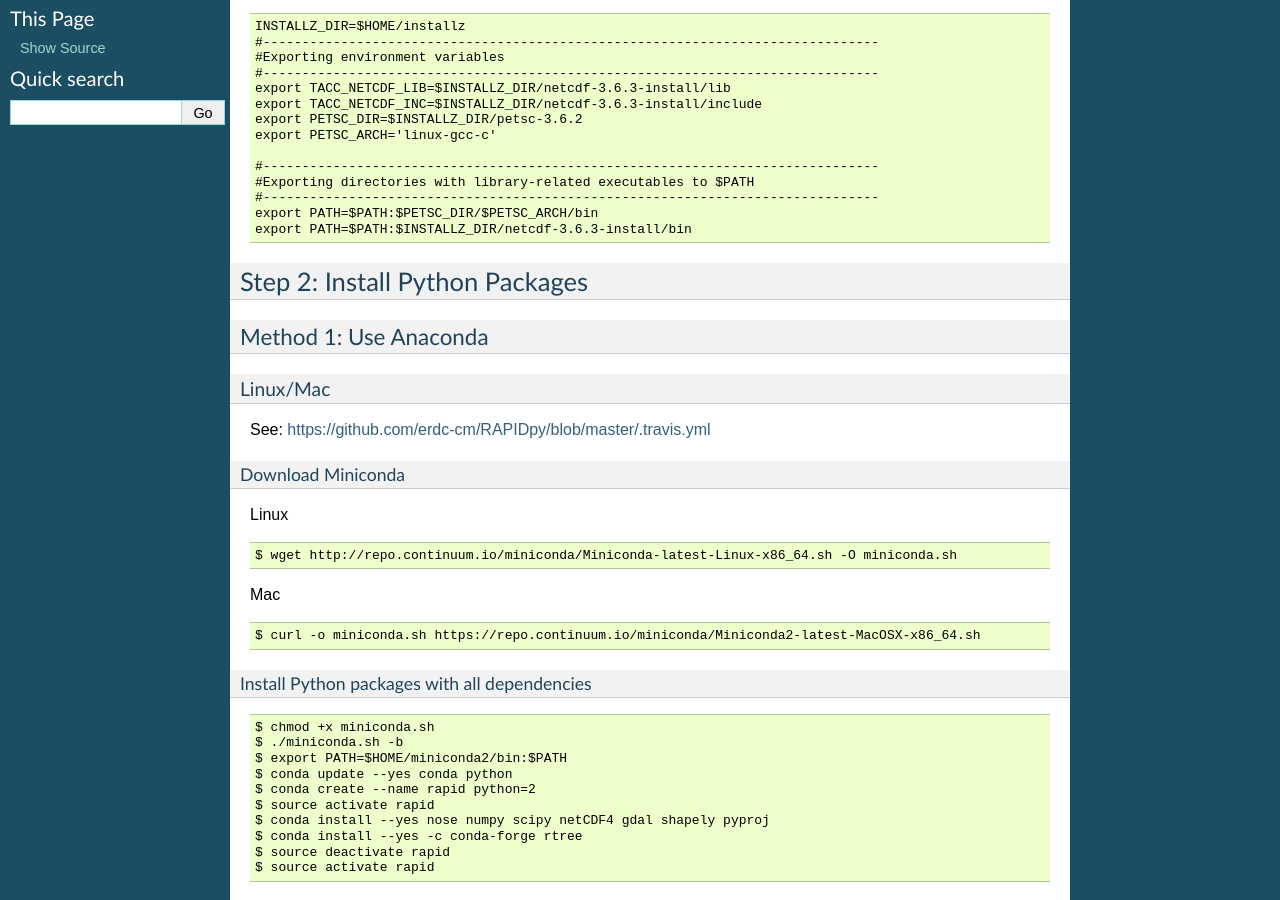
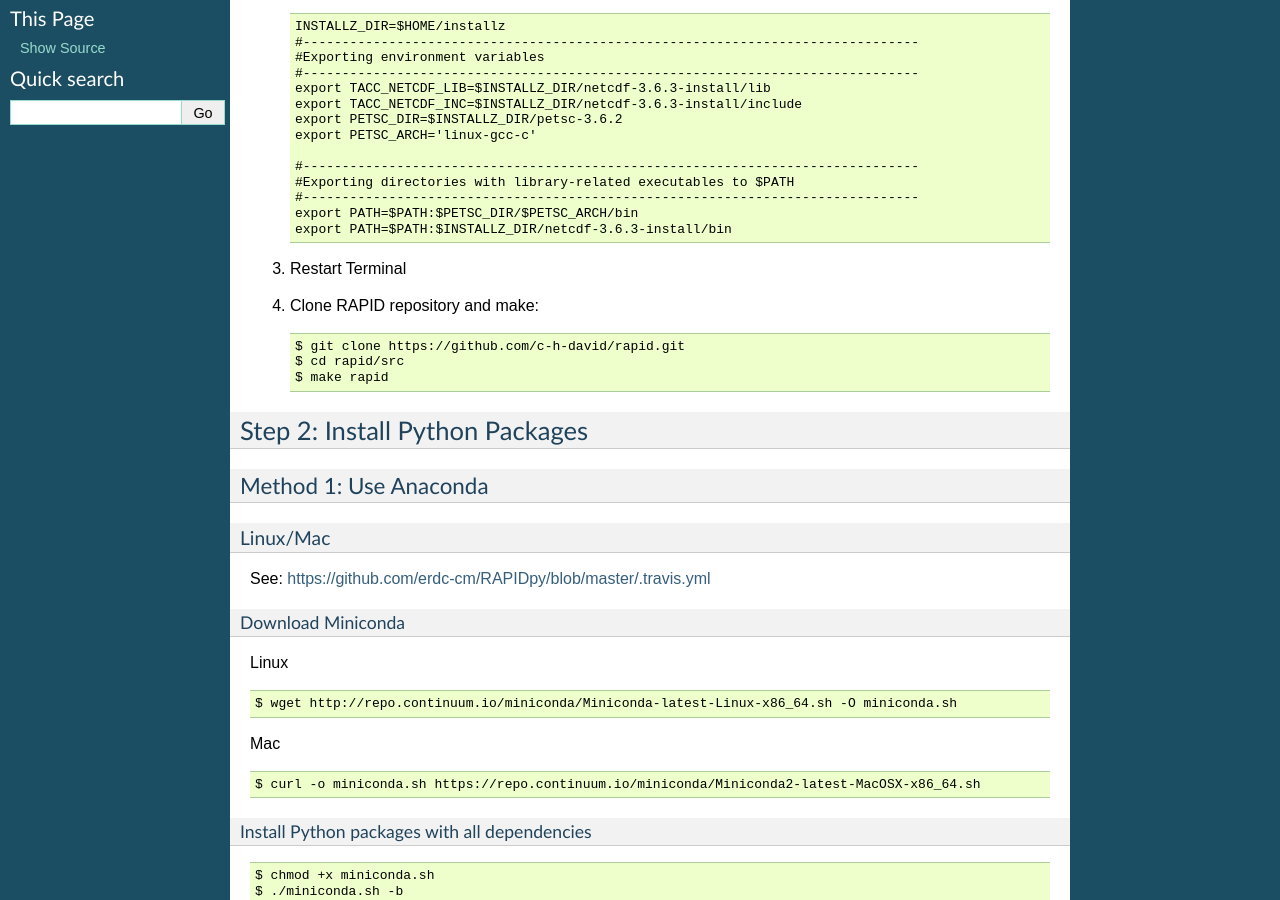
Before and after one commit to erdc/RAPIDpy, a Sphinx documentation site: the page built from docs/installation.rst, in a window 1280 px wide and 900 px high, scrolled down 1048 px. Built offline with Sphinx 7.4.7, drawn with Linux system fonts in a browser that asks for light colours.

Commit message:
added compile instructions for RAPID

```diff
--- a/docs/installation.rst
+++ b/docs/installation.rst
@@ -73,6 +73,13 @@ Append this to the ~/.bashrc or ~/.bash_profile::
     export PATH=$PATH:$PETSC_DIR/$PETSC_ARCH/bin
     export PATH=$PATH:$INSTALLZ_DIR/netcdf-3.6.3-install/bin
 
+3. Restart Terminal
+
+4. Clone RAPID repository and make::
+
+    $ git clone https://github.com/c-h-david/rapid.git
+    $ cd rapid/src
+    $ make rapid
 
 Step 2: Install Python Packages
 -------------------------------
```
Also changed, not shown: other parts of docs/installation.rst (+2 -2 lines).
